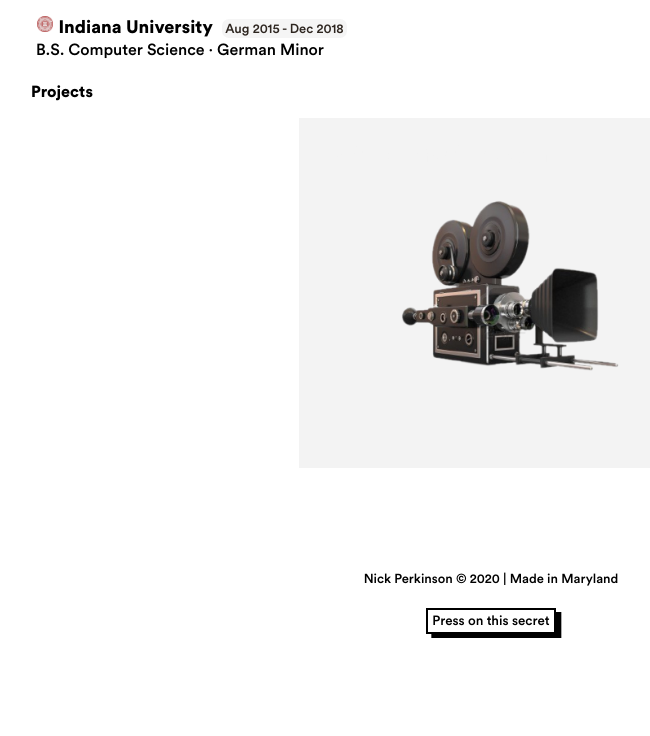
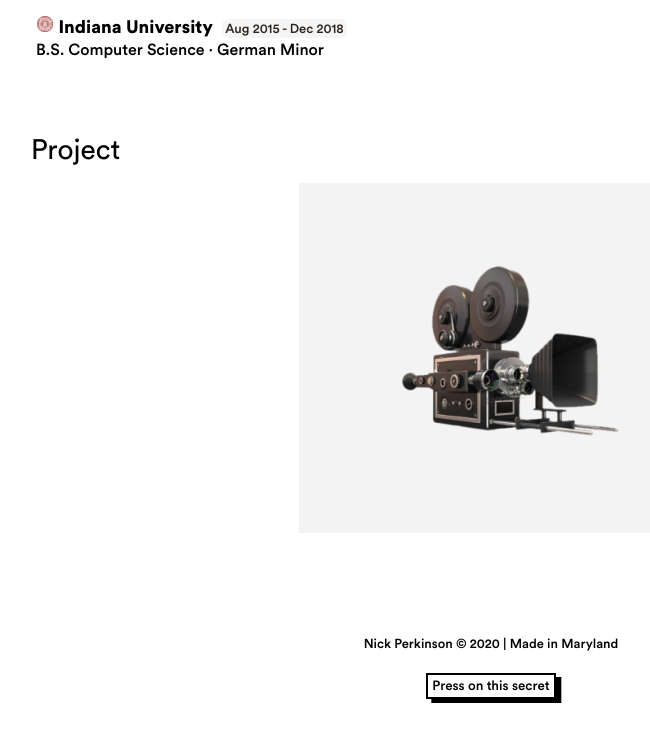
Before and after one commit to nperkinson/nickperkinson.com, a plain HTML site: page index.html in a window 1280 px wide. Shown: the part 901-1637 px from the top of the page, without its empty margins (149-799 px from the left). Before the commit the page ends 1572 px from the top, so only its background shows below. Drawn offline with Linux system fonts and the light colour scheme.

Commit message:
Project not projects

```diff
--- a/index.html
+++ b/index.html
@@ -104,8 +104,8 @@
         </li>
       </ul>
     </section>
-    <section class="project">
-      <h4>Projects</h4>
+    <section class="projects">
+      <h4 id="project-header">Project</h4>
       <div class="row">
         <!-- <div class="column">
           <div class="image-overlay">
```
Also changed, not shown: css/main.css (line endings or trailing spaces).
